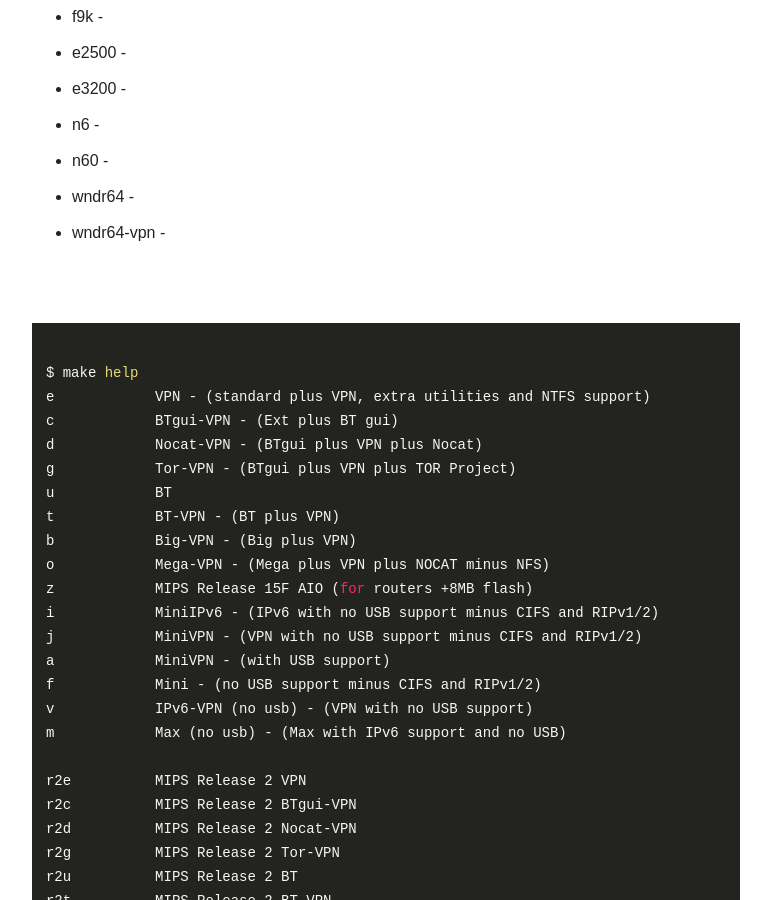
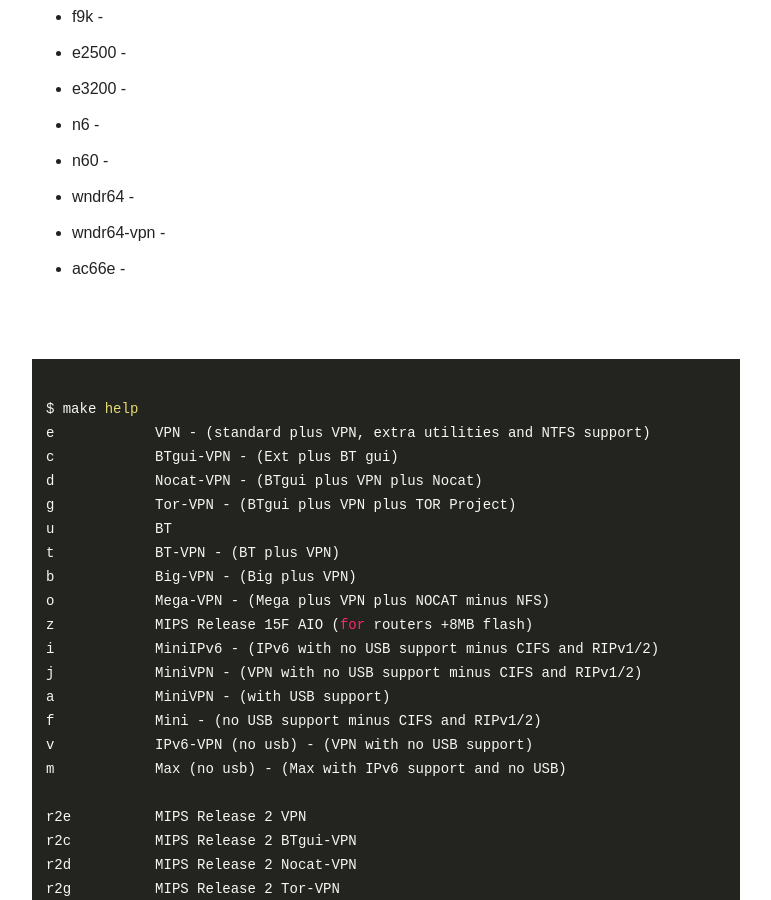
Before and after one commit to oglopss/freshtomato-mips-ci-jekyll, a Jekyll site: the page built from index.html, in a window 1280 px wide and 900 px high, scrolled down 2203 px. Shown: the whole window, without its empty margins (254-1025 px from the left). Built offline with Jekyll 4.4.1, drawn with Linux system fonts in a browser that asks for light colours; nearby versions of some CDN libraries.

Commit message:
Travis build 39 ac66e pushed to gh-pages

```diff
--- a/_data/ss.yml
+++ b/_data/ss.yml
@@ -50,3 +50,4 @@ files:
   - 0050 wndr64
   - 0047 e3200
   - 0051 wndr64-vpn
+  - 0056 ac66e
```
